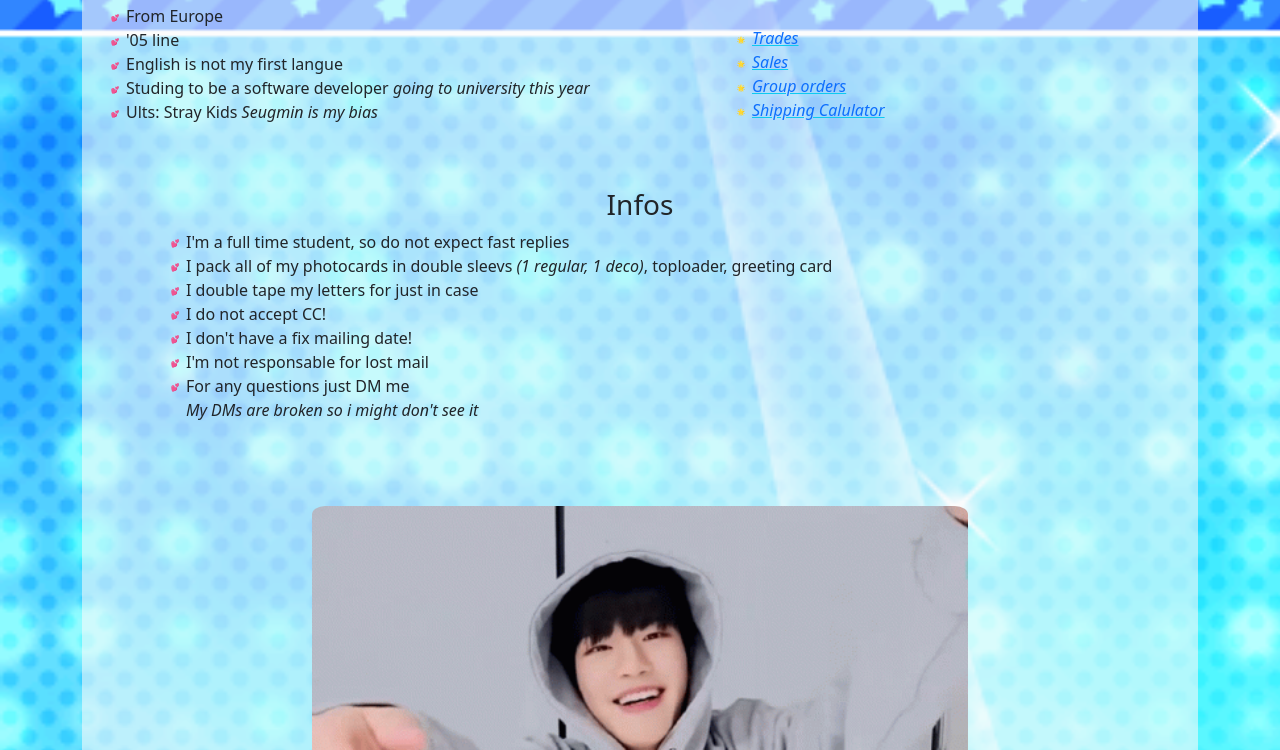
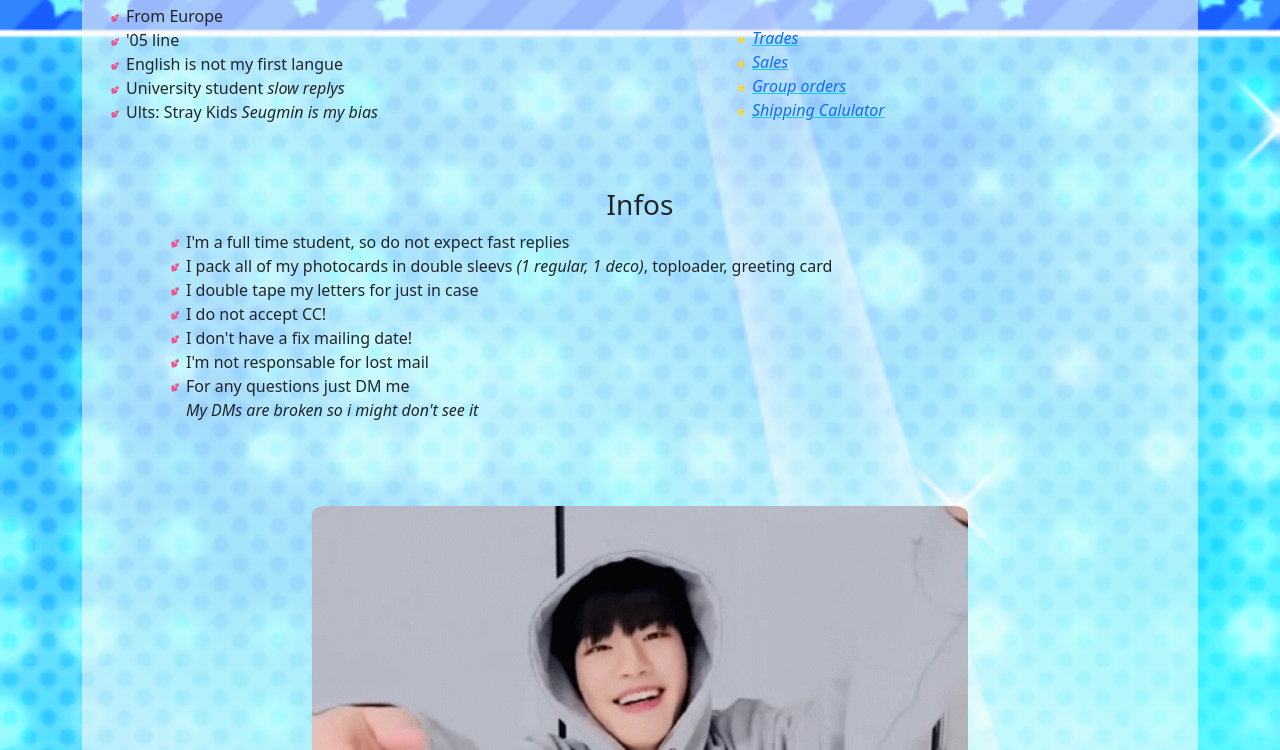
Before and after one commit to EFanni05/TradeSite, a website built with Vite: page index.html in a window 1280 px wide. Shown: the part 50-800 px from the top of the page. Built offline with nearby package versions, Linux system fonts and the light colour scheme.

Commit message:
changes in about me

```diff
--- a/index.html
+++ b/index.html
@@ -25,7 +25,7 @@
                     <li>From Europe</li>
                     <li>'05 line</li>
                     <li>English is not my first langue</li>
-                    <li>Studing to be a software developer <i>going to university this year</i></li>
+                    <li>University student <i>slow replys</i></li>
                     <li>Ults: Stray Kids <i>Seugmin is my bias</i></li>
                 </ul>
             </div>
```
